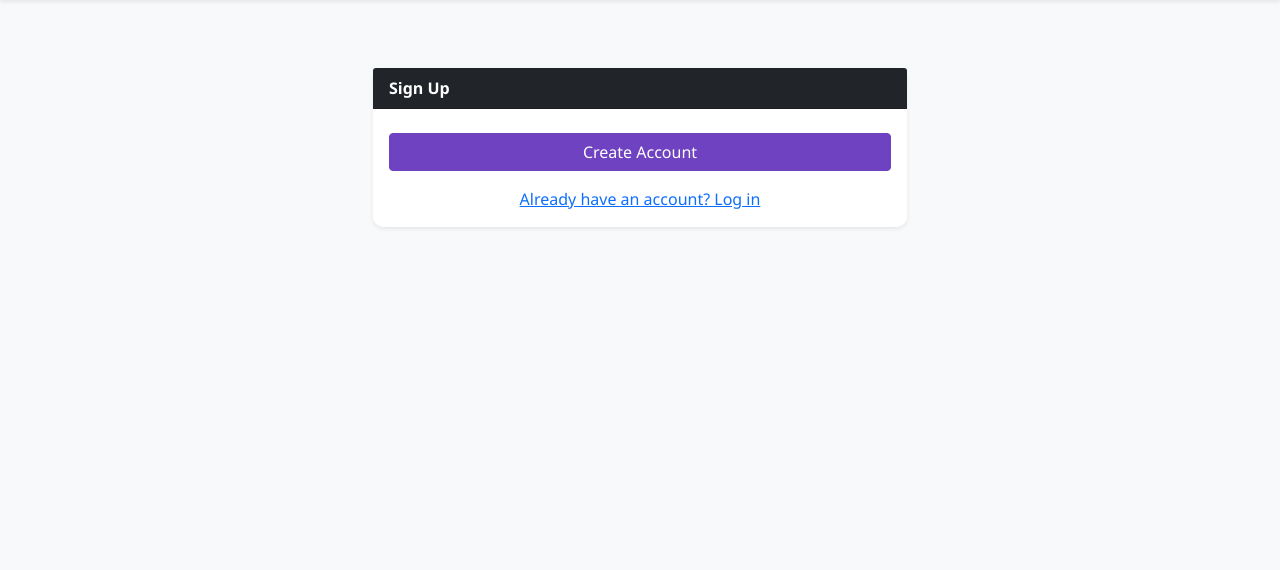
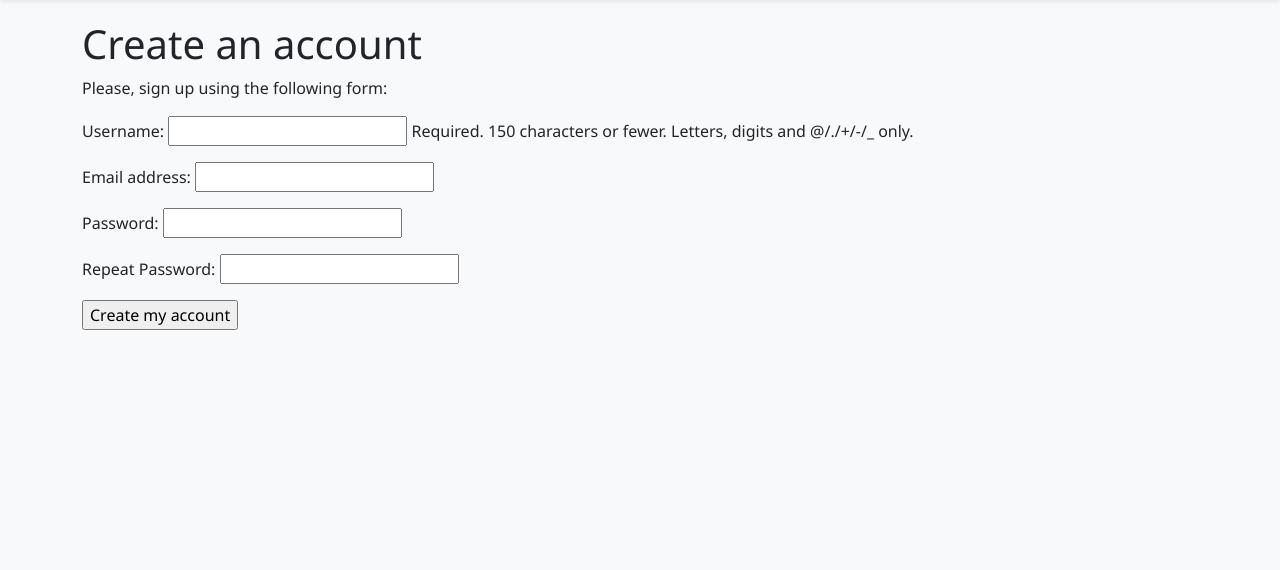
Before and after one commit to abdallah-9a/django, a Django app: page /account/signup in a window 1280 px wide. Shown: the part 56-626 px from the top of the page. Run offline with Django 3.2, Linux system fonts and the light colour scheme.

Commit message:
Add templates for signup

```diff
--- a/bookmarks/templates/base.html
+++ b/bookmarks/templates/base.html
@@ -171,7 +171,7 @@
               </a>
             </li>
             <li class="nav-item">
-              <a class="nav-link" href="">
+              <a class="nav-link" href="{% url 'signup' %}">
                 <i class="fas fa-user-plus me-1"></i>Register
               </a>
             </li>
--- a/bookmarks/templates/registration/login.html
+++ b/bookmarks/templates/registration/login.html
@@ -80,7 +80,7 @@
           <hr class="my-3" />
           <p class="text-muted">
             Don't have an account?
-            <a href="" class="text-primary text-decoration-none fw-bold">
+            <a href="{% url 'signup' %}" class="text-primary text-decoration-none fw-bold">
               <i class="fas fa-user-plus me-1"></i>Sign up here
             </a>
           </p>
--- /dev/null
+++ b/bookmarks/templates/registration/signup.html
@@ -0,0 +1,11 @@
+{% extends "base.html" %}
+{% block title %}Create an account{% endblock %}
+{% block content %}
+ <h1>Create an account</h1>
+ <p>Please, sign up using the following form:</p>
+ <form method="post">
+ {{ user_form.as_p }}
+ {% csrf_token %}
+ <p><input type="submit" value="Create my account"></p>
+ </form>
+{% endblock %}
```
Also changed, not shown: bookmarks/templates/registration/signup_done.html (added, +9 -0 lines).
